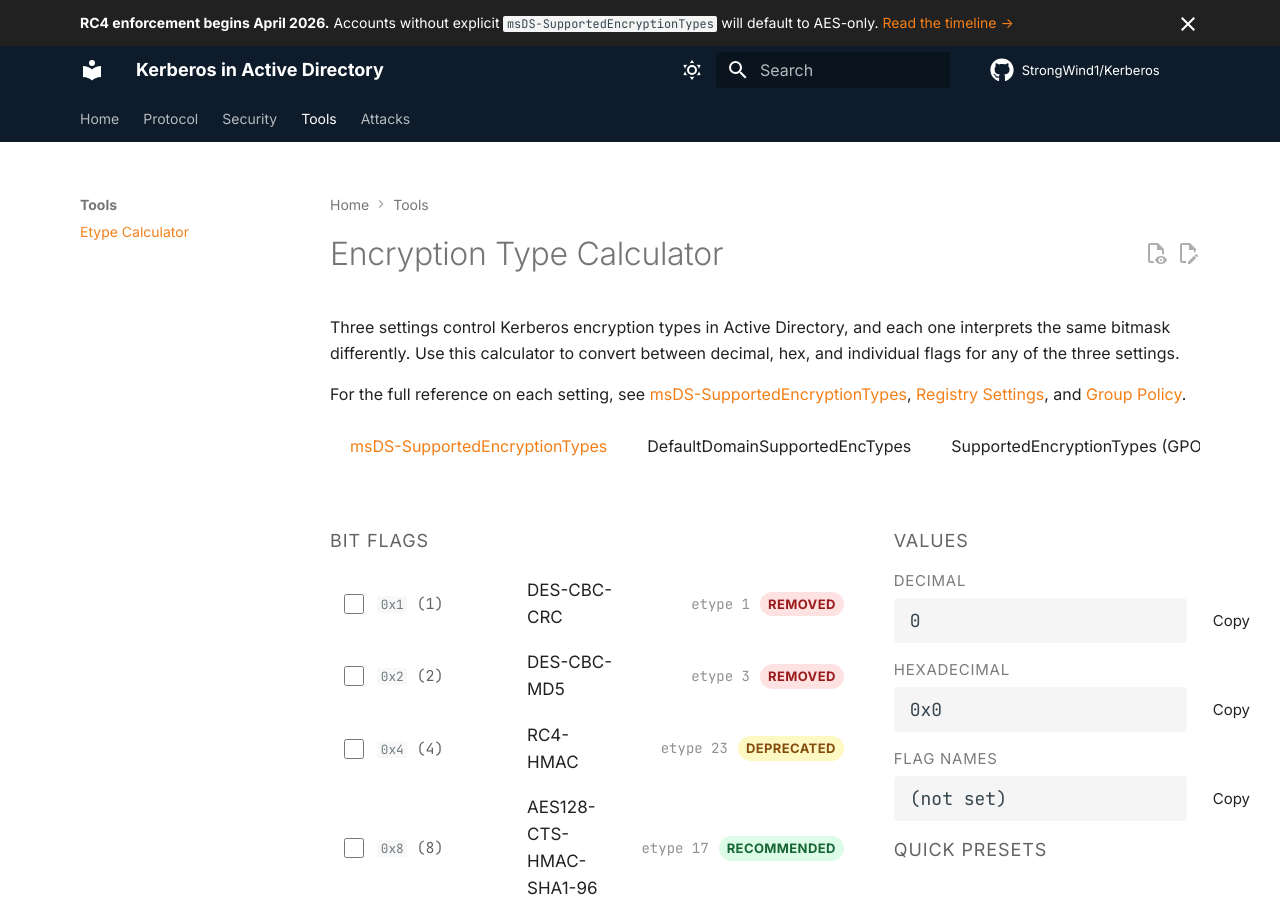
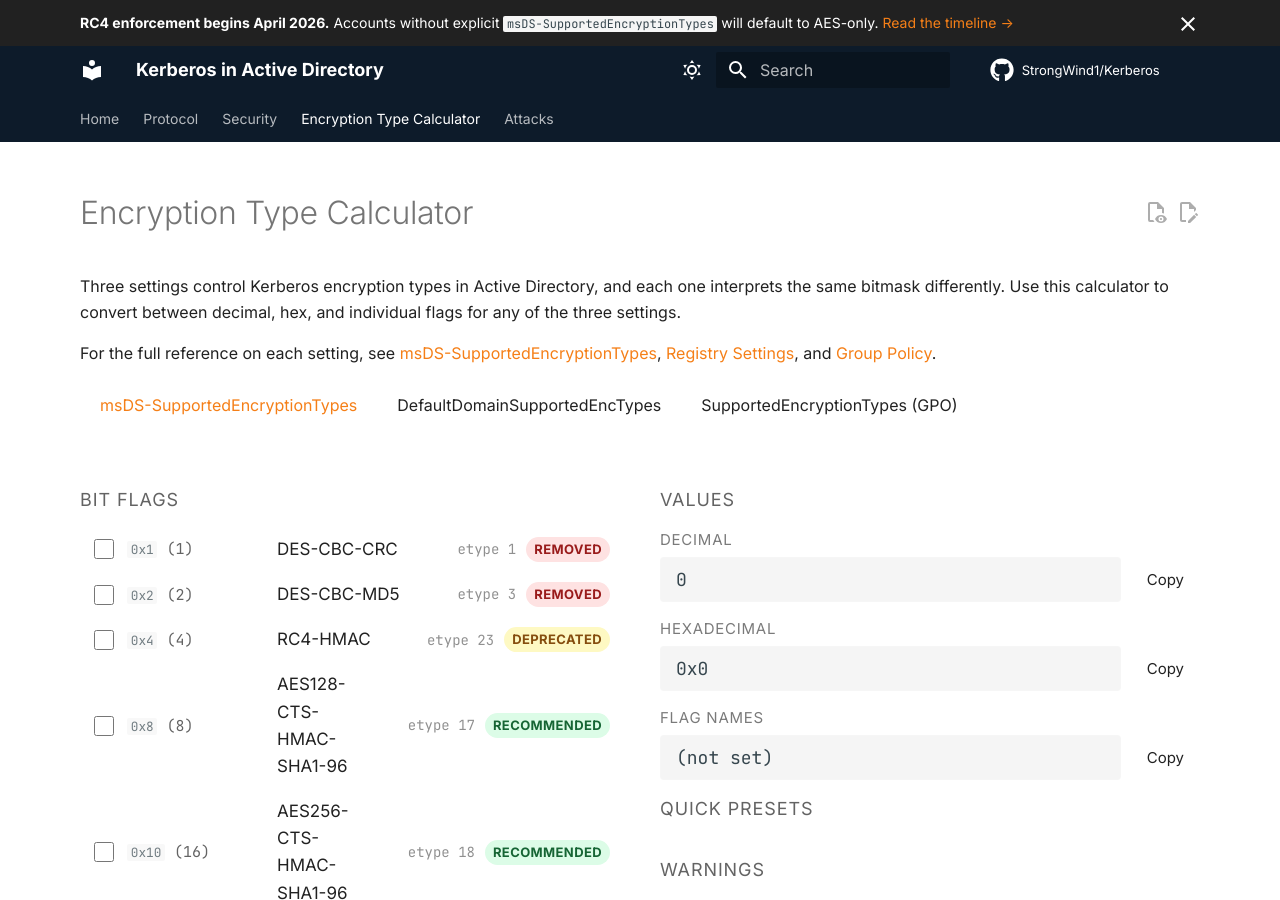
Before and after one commit to StrongWind1/Kerberos, an MkDocs documentation site: the page built from content/security/etype-calculator.md, in a window 1280 px wide and 900 px high. Built offline with MkDocs 1.6.1 and Material for MkDocs 9.7.7, drawn with Linux system fonts in a browser that asks for light colours; plug-ins that fetch from the network failed and are left out; comment, search, counter and statistics services are not loaded.

Commit message:
Fix Etype calc page

```diff
--- a/mkdocs.yml
+++ b/mkdocs.yml
@@ -134,8 +134,7 @@ nav:
           - Standardization Guide: security/aes-standardization.md
           - Mitigations: security/mitigations.md
       - Troubleshooting: security/troubleshooting.md
-  - Tools:
-      - Etype Calculator: security/etype-calculator.md
+  - Encryption Type Calculator: security/etype-calculator.md
   - Attacks:
       - attacks/index.md
       - Tools Setup: attacks/tools.md
```
Also changed, not shown: content/security/etype-calculator.md (+1 -0 lines).
